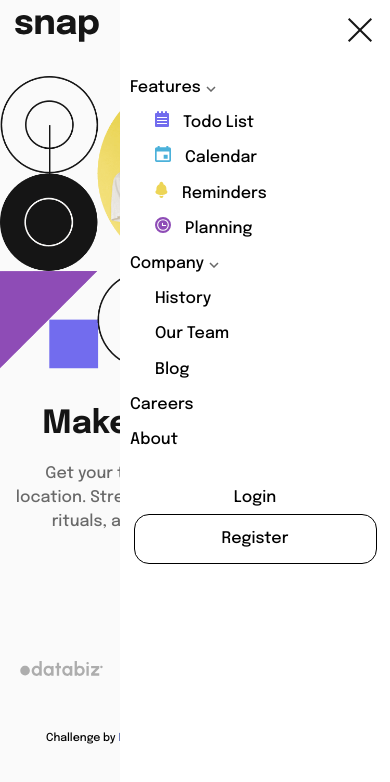
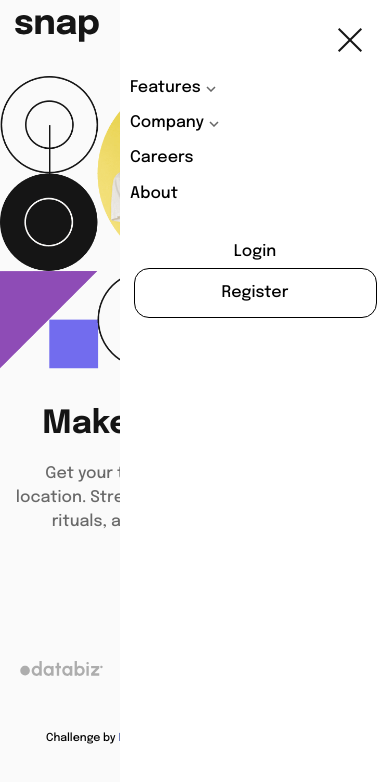
Before and after one commit to NParker33/intro-section-with-dropdown-navigation, a plain HTML site: page index.html in a window 390 px wide. Both pictures are taken after a click on the element 360 px from the left and 30 px from the top of the page. Drawn offline with Linux system fonts and the light colour scheme.

Commit message:
fix - mobile nav menu scrolling

```diff
--- a/index.html
+++ b/index.html
@@ -9,7 +9,7 @@
     <title>Frontend Mentor | Intro section with dropdown navigation</title>
   </head>
   <body class="">
-    <aside class="nav-container">
+    <!-- <aside class="nav-container">
       <div class="logo">
         <img src="images/logo.svg" alt="Snap logo" />
       </div>
@@ -20,7 +20,7 @@
           <li class="nav-menu-item sub-menu-container">
             <a href="#">Features</a
             ><span class="arrow-icon"><img src="images/icon-arrow-down.svg" alt="" /></span>
-            <ul class="sub-menu features-menu">
+            <ul class="sub-menu features-menu hidden">
               <li class="features-menu-item">
                 <img src="images/icon-todo.svg" alt="" /> <a href="#">Todo List</a>
               </li>
@@ -38,7 +38,7 @@
           <li class="nav-menu-item sub-menu-container">
             <a href="#">Company</a
             ><span class="arrow-icon"><img src="images/icon-arrow-down.svg" alt="" /></span>
-            <ul class="sub-menu company-menu">
+            <ul class="sub-menu company-menu hidden">
               <li class="company-menu-item"><a href="#">History</a></li>
               <li class="company-menu-item"><a href="#">Our Team</a></li>
               <li class="company-menu-item"><a href="#">Blog</a></li>
@@ -48,11 +48,56 @@
           <li class="nav-menu-item"><a href="#">About</a></li>
         </ul>
         <div class="action-buttons">
-          <div class="btn login-btn">Login</div>
-          <div class="btn register-btn">Register</div>
+          <div class="btn login-btn"><a href="#">Login</a></div>
+          <div class="btn register-btn"><a href="#">Register</a></div>
         </div>
       </div>
-    </aside>
+    </aside> -->
+    <nav class="nav">
+      <div class="logo">
+        <img src="images/logo.svg" alt="Snap logo">
+      </div>
+      <div class="menu-btn"></div>
+      <div class="nav-container hidden">
+        <ul class="nav-menu">
+          <div class="close-btn"></div>
+          <li class="nav-menu-item sub-menu-container">
+            <a href="#">Features</a
+            ><span class="arrow-icon"><img src="images/icon-arrow-down.svg" alt="" /></span>
+            <ul class="sub-menu features-menu hidden">
+              <li class="features-menu-item">
+                <img src="images/icon-todo.svg" alt="" /> <a href="#">Todo List</a>
+              </li>
+              <li class="features-menu-item">
+                <img src="images/icon-calendar.svg" alt="" /> <a href="#">Calendar</a>
+              </li>
+              <li class="features-menu-item">
+                <img src="images/icon-reminders.svg" alt="" /> <a href="#">Reminders</a>
+              </li>
+              <li class="features-menu-item">
+                <img src="images/icon-planning.svg" alt="" /> <a href="#">Planning</a>
+              </li>
+            </ul>
+          </li>
+          <li class="nav-menu-item sub-menu-container">
+            <a href="#">Company</a
+            ><span class="arrow-icon"><img src="images/icon-arrow-down.svg" alt="" /></span>
+            <ul class="sub-menu company-menu hidden">
+              <li class="company-menu-item"><a href="#">History</a></li>
+              <li class="company-menu-item"><a href="#">Our Team</a></li>
+              <li class="company-menu-item"><a href="#">Blog</a></li>
+            </ul>
+          </li>
+          <li class="nav-menu-item"><a href="#">Careers</a></li>
+          <li class="nav-menu-item"><a href="#">About</a></li>
+        </ul>
+        <div class="action-buttons">
+          <div class="btn login-btn"><a href="#">Login</a></div>
+          <div class="btn register-btn"><a href="#">Register</a></div>
+        </div>
+      </div>
+      </div>
+    </nav>
     <main class="">
       <header class="main-header">
         <img src="images/image-hero-mobile.png" alt="Man working on laptop" class="hero-img" />
--- a/script.js
+++ b/script.js
@@ -1,6 +1,6 @@
 "use strict";
 
-const containerMenu = document.querySelector(".menu-container");
+const containerMenu = document.querySelector(".nav-container");
 const menu = document.querySelector(".nav-menu");
 
 const btnHamburgerMenu = document.querySelector(".menu-btn");
--- a/style.css
+++ b/style.css
@@ -40,7 +40,7 @@ body {
   background-color: var(--cc-bckgrnd);
 }
 
-.nav-container {
+.nav {
   display: flex;
   justify-content: space-between;
   align-items: center;
@@ -50,22 +50,46 @@ body {
   top: 0;
 }
 
+/* .nav {
+  display: block;
+  position: fixed;
+  top: 0;
+  right: 0;
+  width: 100%;
+  height: 100%;
+  z-index: 9999;
+  background: #fff;
+} */
+
+.nav-container {
+  position: absolute;
+  top: 0;
+  right: 0;
+  width: clamp(260px, 70%, 270px);
+  height: 100%;
+  overflow-y: auto;
+  -webkit-overflow-scrolling: touch;
+  display: flex;
+  flex-direction: column;
+  background: #fff;
+  min-height: 100vh;
+}
+
 .menu-btn {
   background: url("images/icon-menu.svg") no-repeat center;
   width: 30px;
   height: 30px;
-  /* display: none; */
 }
 
 .close-btn {
   background: url("images/icon-close-menu.svg") no-repeat center;
   width: 40px;
   height: 40px;
-  align-self: end;
   margin: 10px;
+  margin-left: auto;
 }
 
-.menu-container {
+/* .menu-container {
   background: #fff;
   position: absolute;
   right: 0;
@@ -74,10 +98,9 @@ body {
   width: clamp(260px, 70%, 270px);
   display: flex;
   flex-direction: column;
-}
+} */
 
 .nav-menu {
-  /*   background: #aaa; */
   margin: 10px;
   line-height: 2.2rem;
 }
```
